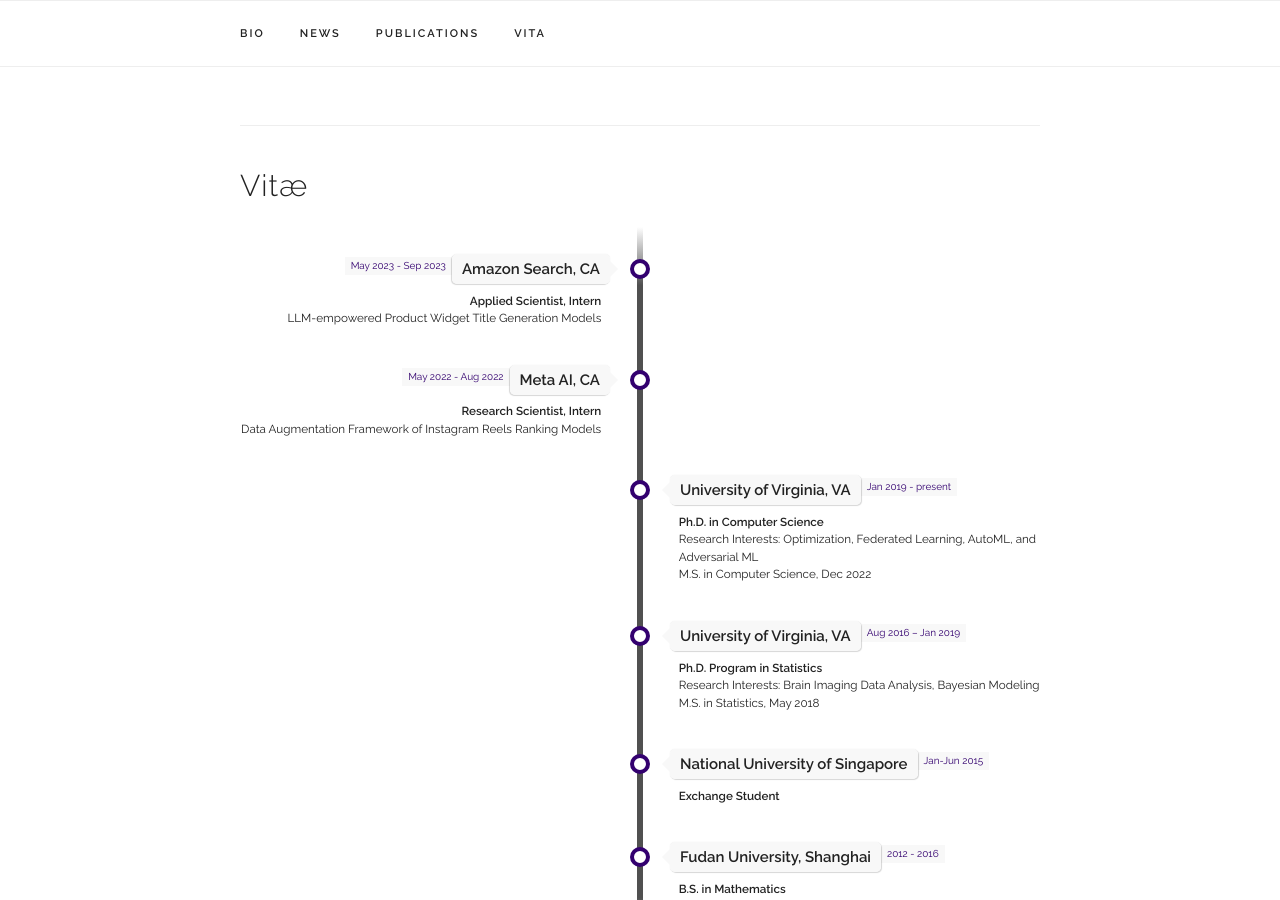
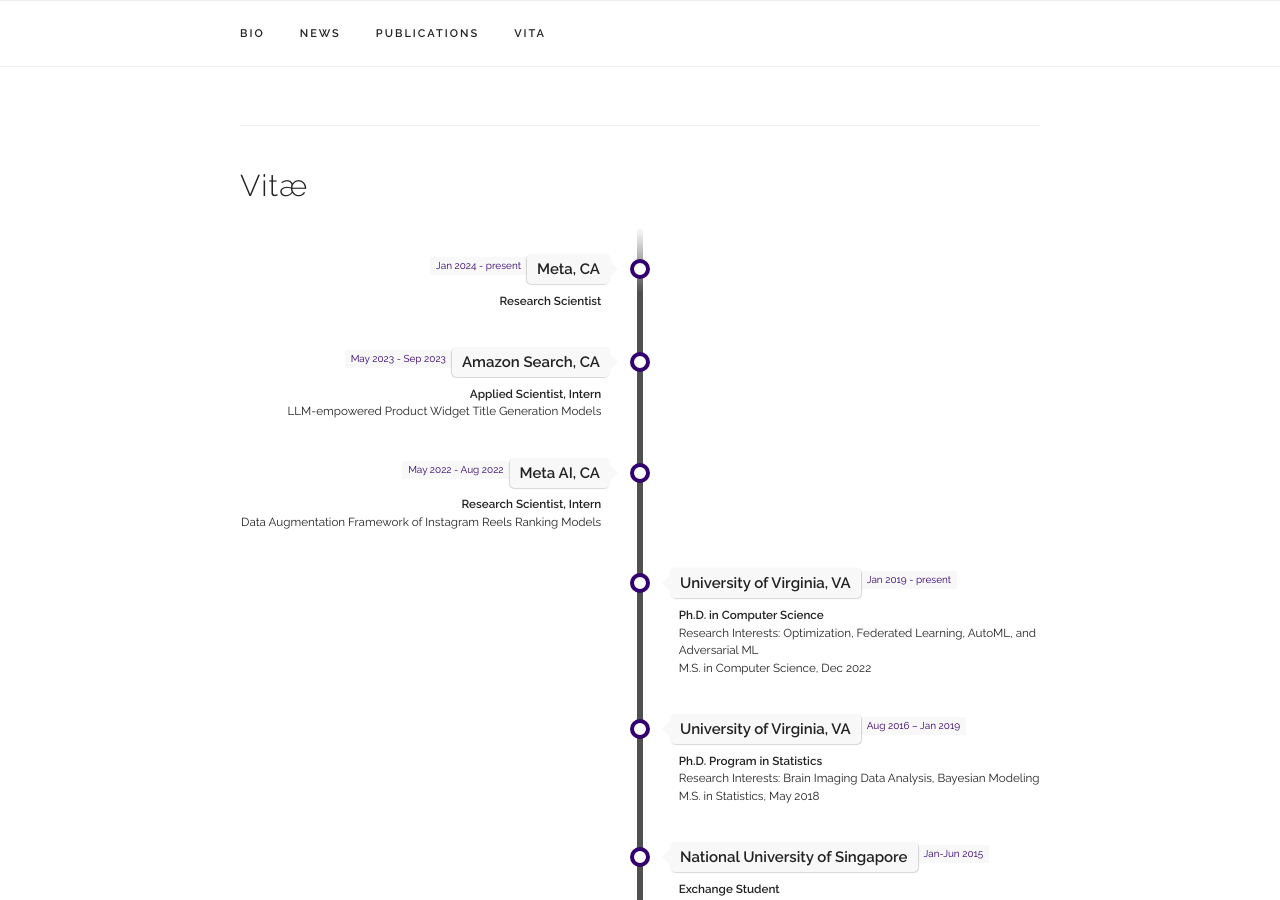
Before and after one commit to jsycsjh/jsycsjh.github.io, a Jekyll site: the page built from index.html, in a window 1280 px wide and 900 px high, scrolled down 2659 px. Built offline with Jekyll 4.4.1, drawn with Linux system fonts in a browser that asks for light colours; some web fonts are replaced.

Commit message:
add experience

```diff
--- a/_data/experience.yaml
+++ b/_data/experience.yaml
@@ -1,4 +1,9 @@
 experiences:
+
+- place: "Meta, CA"
+  time: "Jan 2024 - present"
+  title: "Research Scientist"
+  category: "work"
 
 - place: "Amazon Search, CA"
   time: "May 2023 - Sep 2023"
```
